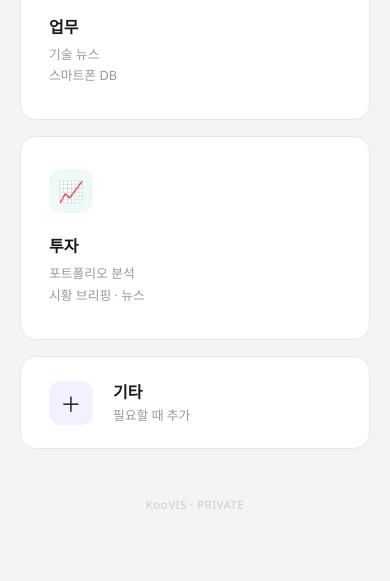
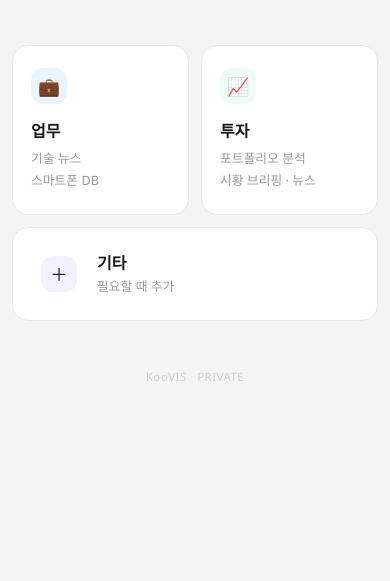
Before and after one commit to condor2441/voc-dashboard, a plain HTML site: page index.html in a window 390 px wide. Shown: the part 263-844 px from the top of the page. Drawn offline with Linux system fonts and the light colour scheme; no server answers; a web font is replaced by a local one.

Commit message:
fix: ThreadPoolExecutor import + mobile landing 2col

```diff
--- a/index.html
+++ b/index.html
@@ -128,10 +128,12 @@
       letter-spacing: 0.04em;
     }
 
-    @media (max-width: 480px) {
-      .grid { grid-template-columns: 1fr; }
-      .card.etc { grid-column: span 1; }
+    @media (max-width: 640px) {
+      .grid { grid-template-columns: repeat(2, 1fr); padding: 0 12px; gap: 12px; max-width: 100%; }
+      .card { padding: 22px 18px; }
+      .card.etc { grid-column: span 2; }
       .logo { font-size: 1.6rem; }
+      .card-icon { width: 36px; height: 36px; font-size: 1.1rem; margin-bottom: 14px; }
     }
   </style>
 </head>
```
